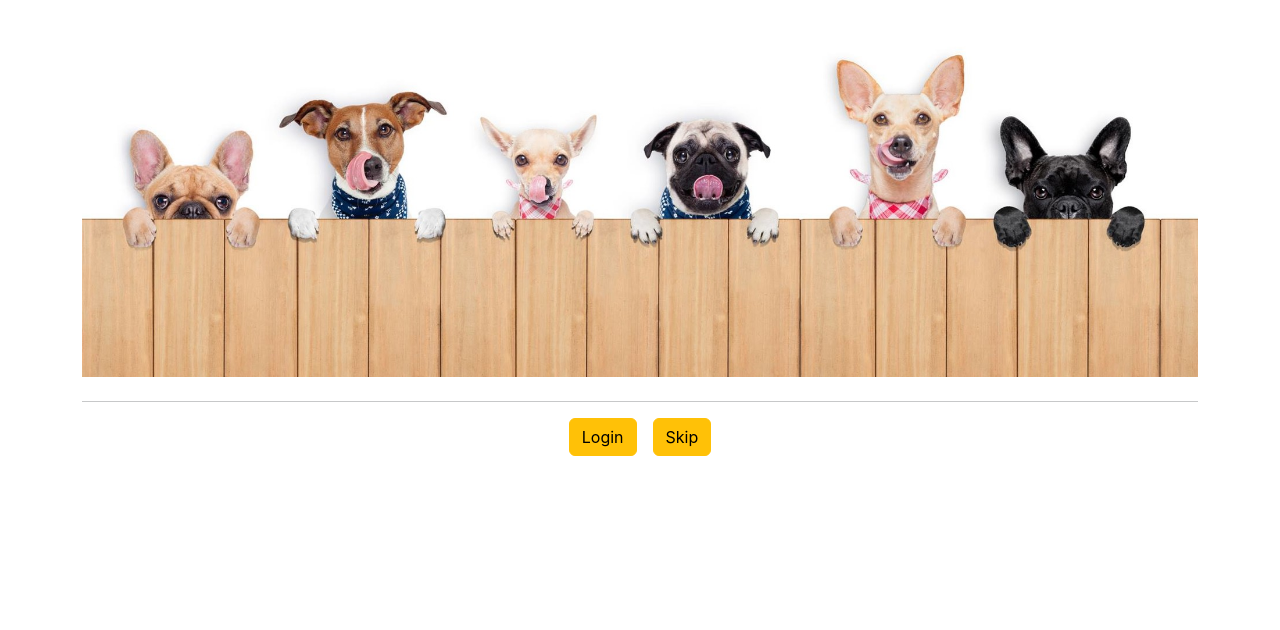
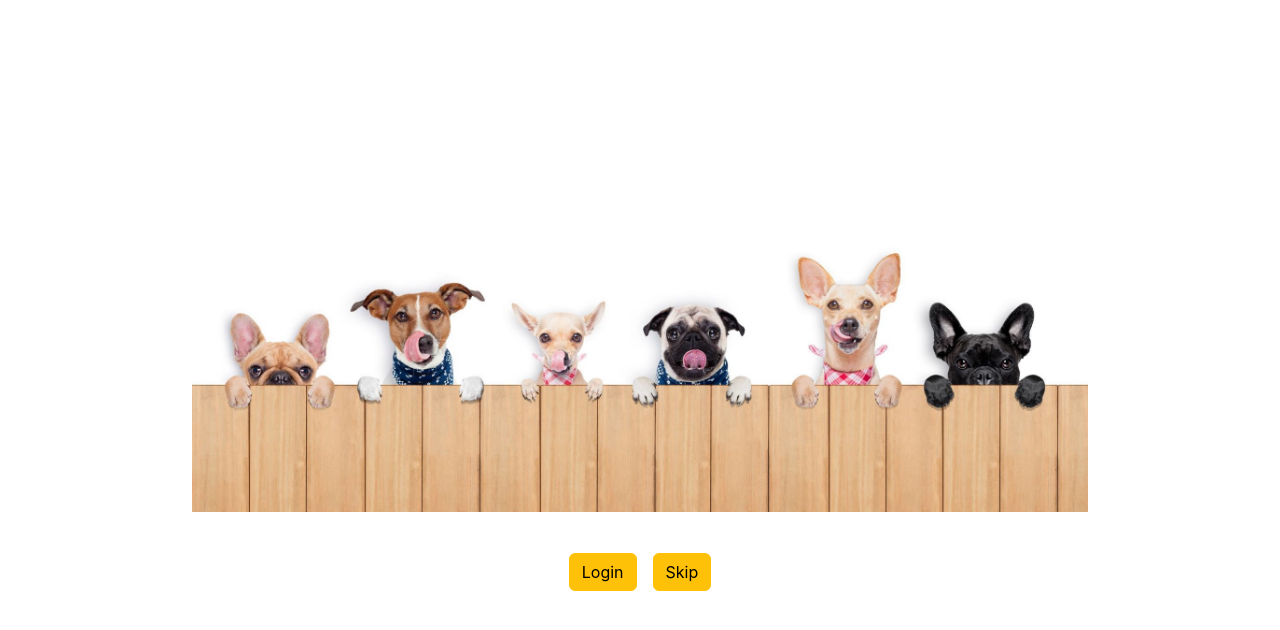
Before and after one commit to AlexeySitnikov/pet-food-store, a React (Create React App) app: page / in a window 1280 px wide. Shown: the top 630 px of the page. Built offline with nearby package versions, Linux system fonts and the light colour scheme.

Commit message:
visualization of login page is ready

```diff
--- a/src/components/Header/Header.js
+++ b/src/components/Header/Header.js
@@ -4,8 +4,8 @@ import styles from './headerStyles.module.css'
 export function Header() {
   return (
     <div className="container">
-      <div className="d-flex flex-column align-middle">
-        <div className="mb-2">
+      <div className={`${styles.headerDiv} flex-column`}>
+        <div className="text-center mb-2">
           <img src={imgHeader} className={`${styles.header}`} alt="" />
         </div>
         <hr />
--- a/src/components/Header/headerStyles.module.css
+++ b/src/components/Header/headerStyles.module.css
@@ -1,12 +1,32 @@
+
+
 
 
 .header{
-  /* position: relative; */
-  text-align: center;
-  color: white;
-  width: 100%;
+  position: relative;
+  /* text-align: center; */
+  /* color: white; */
+  width: 70%;
   /* align-self: center; */
 }
+
+.headerDiv{
+  width: 100%;
+  height: 100%;
+  position: fixed;
+  display:flex;
+  top: 0;
+  left: 0;
+  align-items: center;
+  align-content: center;
+  justify-content: center;
+  overflow: auto;
+}
+
+.headerBlock{
+  display: block;
+}
+
 
 .headerBtnLeft{
   position: absolute;
```
